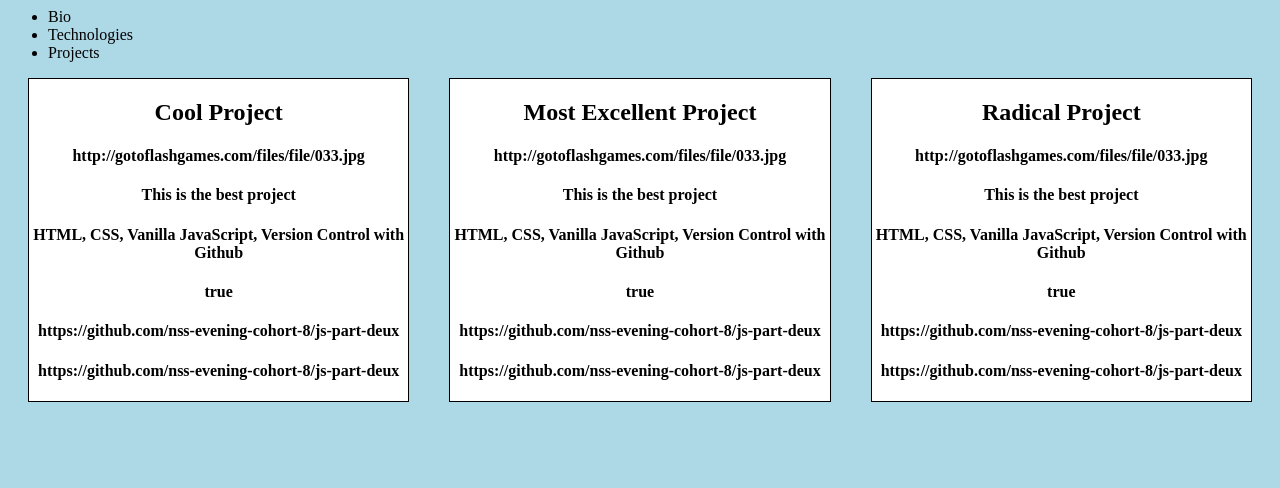
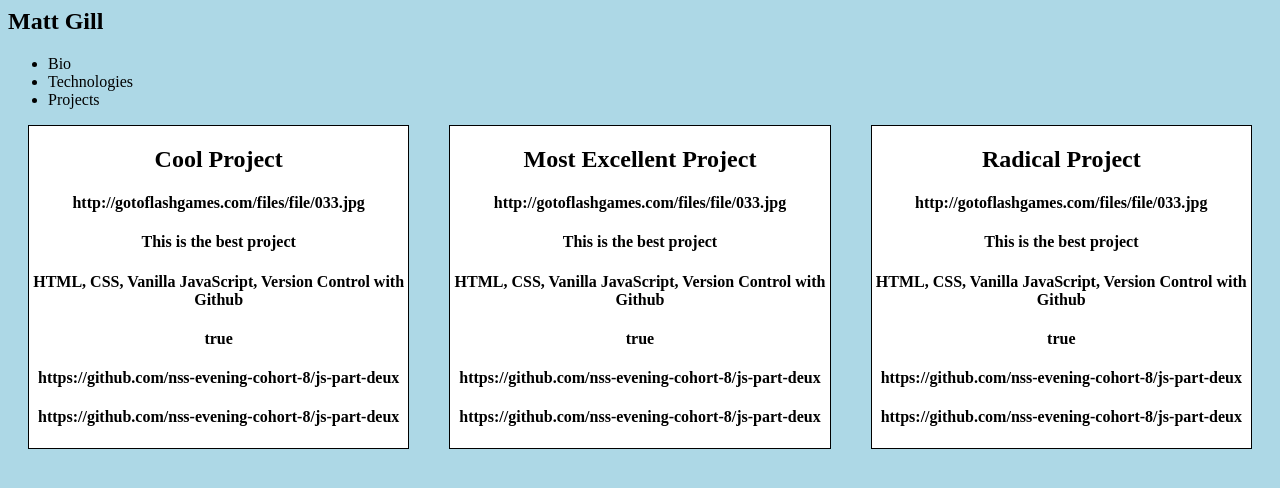
Before and after one commit to mtgill/personal-bio-site, a plain HTML site: page index.html in a window 1280 px wide. Drawn offline with Linux system fonts and the light colour scheme.

Commit message:
structural HTML done for now

```diff
--- a/index.html
+++ b/index.html
@@ -6,6 +6,7 @@
   <meta name="viewport" content="width=device-width, initial-scale=1.0">
   <meta http-equiv="X-UA-Compatible" content="ie=edge">
   <!-- TODO: Insert a title for your page -->
+  <title class="page-title">Matt's Projects</title>
 
   <link rel="stylesheet" href="main.css"/>
 </head>
@@ -14,6 +15,7 @@
   <!-- Navigation -->
   <nav>
     <!-- TODO: Insert some sort of H1-H6 with your name here -->
+    <div class="name-div"><h2>Matt Gill</h2></div>
     <ul id="navLinks">
       <li><a id="navToBio">Bio</a></li>
       <li><a id="navToTechnologies">Technologies</a></li>
@@ -25,6 +27,7 @@
   <!-- Primary View -->
   <div class="fullPage" id="bioPage">
     <!-- TODO: Fill in bio info here: What is your background? Why do you want to go into development? What do you love about development? -->
+
   </div>
   <div class="fullPage" id="technologiesPage">
     <!-- TODO: Start an UL of all of the tools and technologies you've started learning so far. (You'll beef this page up later). -->
```
